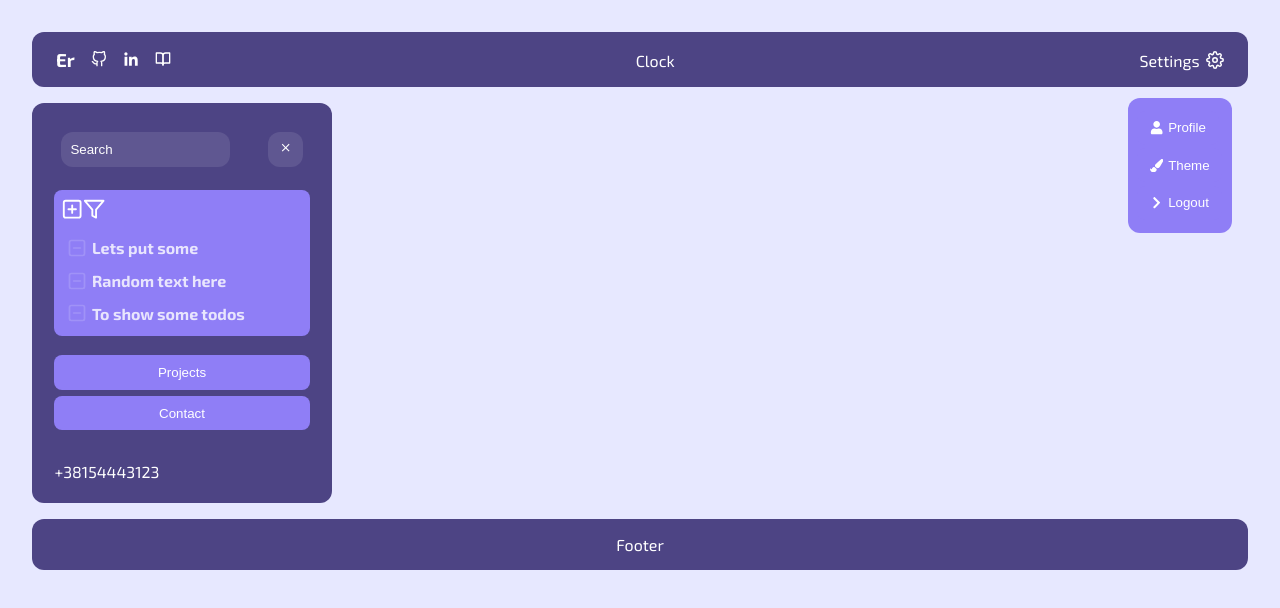
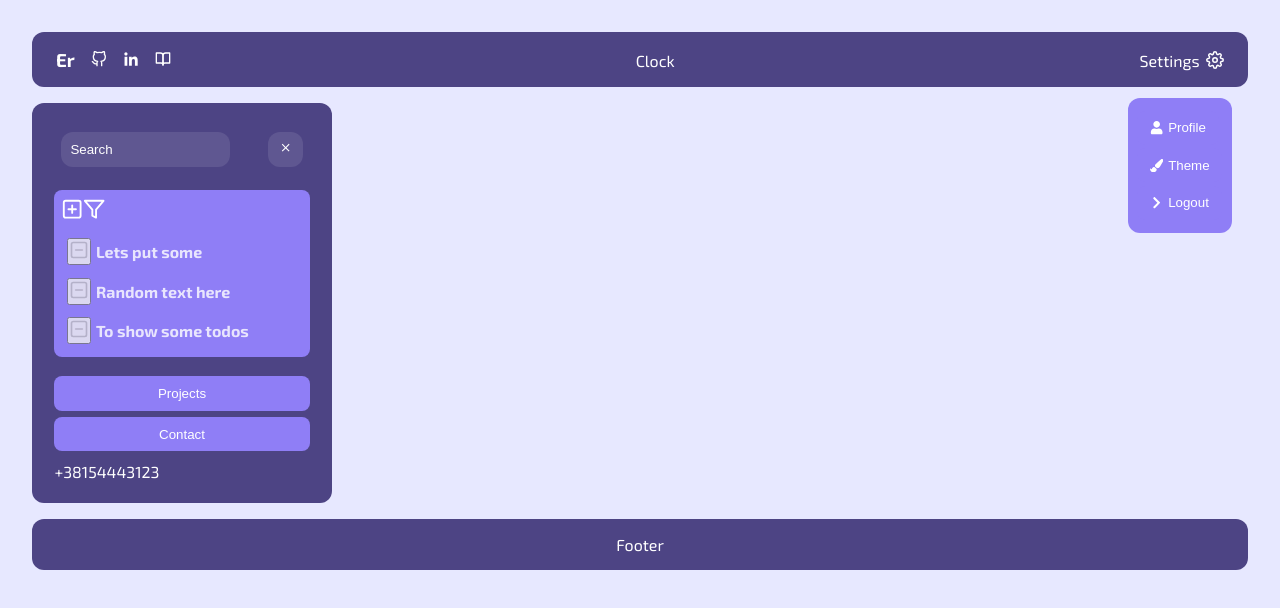
Before and after one commit to erazmozen/hub, a React (Create React App) app: page / in a window 1280 px wide. Shown: the top 608 px of the page. Built offline with nearby package versions, Linux system fonts and the light colour scheme.

Commit message:
Removing todo with the same id as clicked

```diff
--- a/src/components/side/Todo.jsx
+++ b/src/components/side/Todo.jsx
@@ -2,17 +2,23 @@ import { useState } from "react";
 
 const Todo = ({ icons, searchInput }) => {
   const [todos, setTodos] = useState([
-    { title: "Lets put some" },
-    { title: "Random text here" },
-    { title: "To show some todos" },
+    { id: 0, title: "Lets put some" },
+    { id: 1, title: "Random text here" },
+    { id: 2, title: "To show some todos" },
   ]);
 
   function addRandomTodo() {
     console.log("add random todo");
     const todoTitle = searchInput.current.value;
     if (todoTitle === "") return;
-    setTodos((prev) => [...prev, { title: todoTitle }]);
+    setTodos((prev) => [...prev, { id: todos.length, title: todoTitle }]);
   }
+
+  const deleteTodo = (index) => {
+    const todosFiltered = [...todos].filter((todo) => todo.id !== index);
+    console.log(todosFiltered);
+    setTodos(todosFiltered);
+  };
 
   return (
     <div className="todo">
@@ -23,7 +29,9 @@ const Todo = ({ icons, searchInput }) => {
       <ul>
         {todos.map((todo, index) => (
           <li key={index}>
-            <icons.FiMinusSquare className="minus-icon" />
+            <button onClick={() => deleteTodo(todo.id)}>
+              <icons.FiMinusSquare className="minus-icon" />
+            </button>
             <h4 className="todo-title">{todo.title}</h4>
           </li>
         ))}
```
